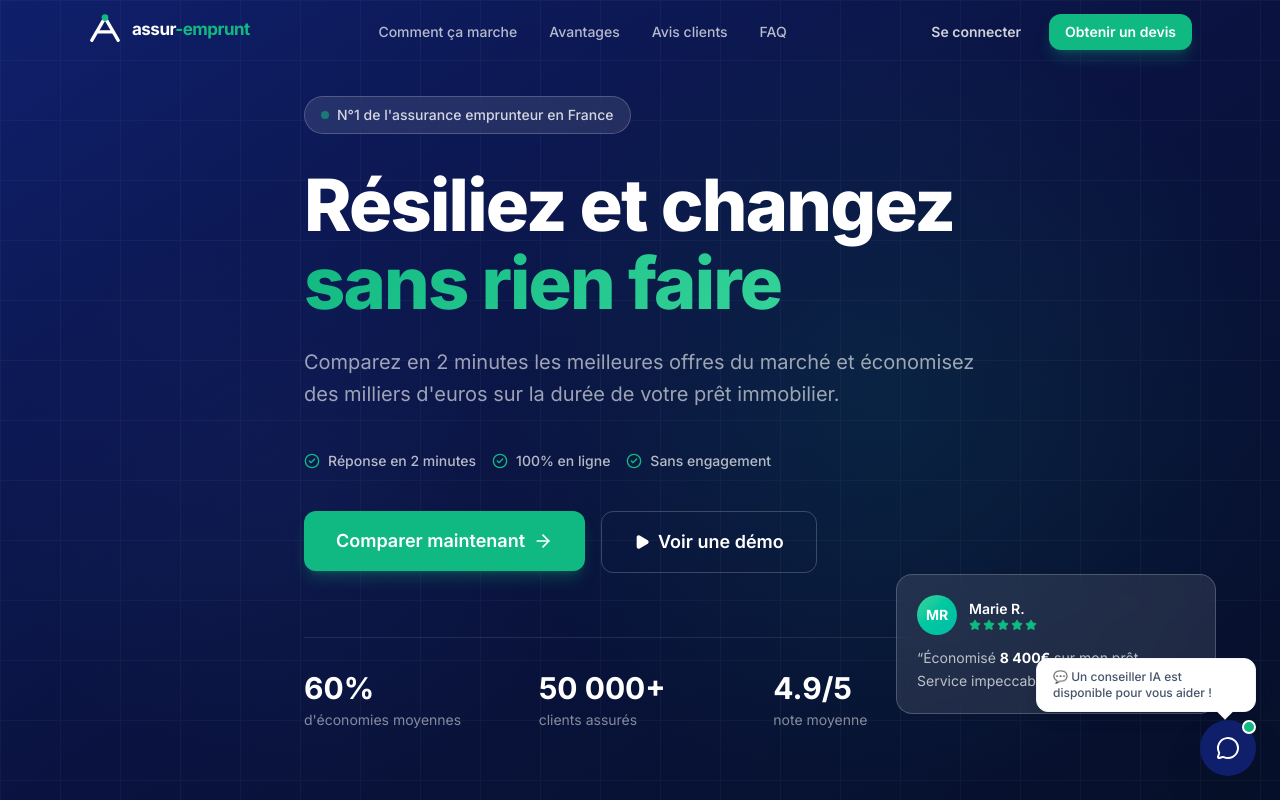
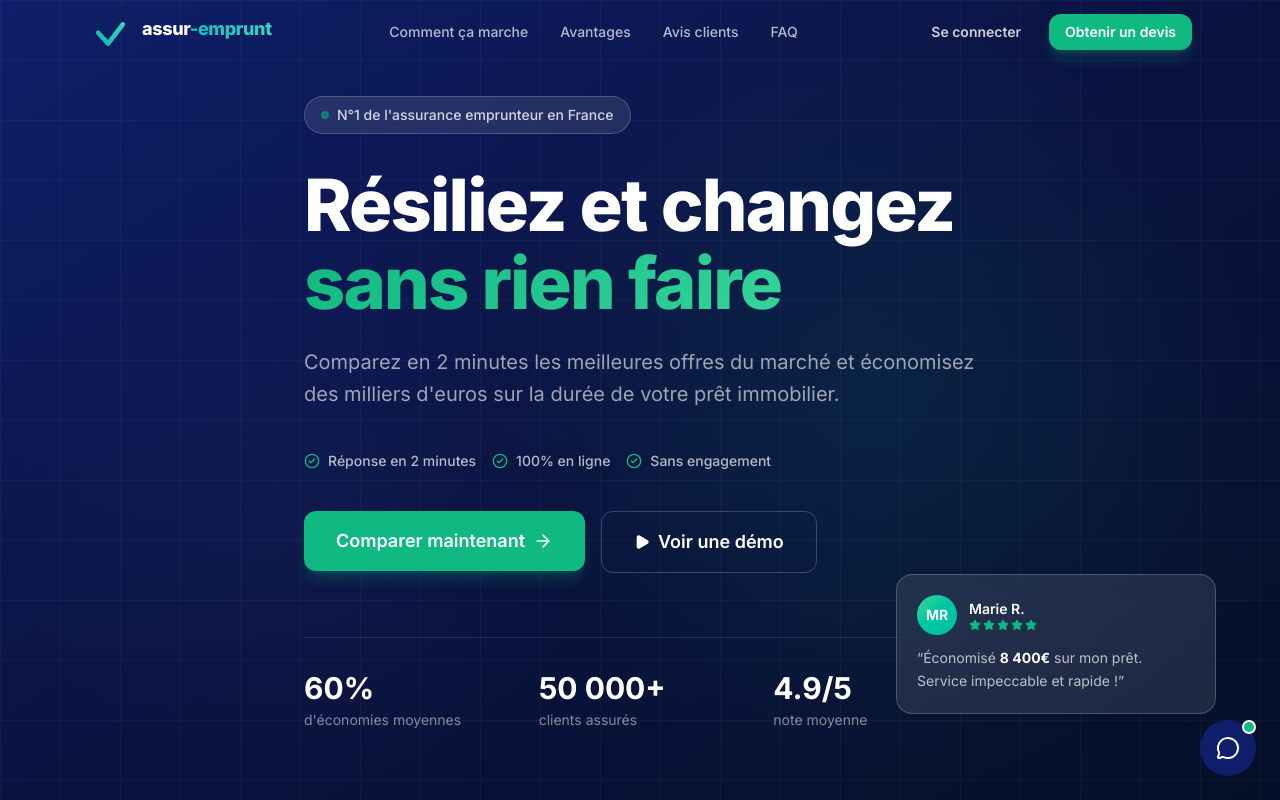
Before and after one commit to loricbenoit-coder/assurio, a React (Vite) app: page / in a window 1280 px wide. Shown: the top 800 px of the page. Built offline with nearby package versions, Linux system fonts and the light colour scheme.

Commit message:
feat: logo goutte A+checkmark teal + suppression bulle chat

```diff
--- a/src/components/chatbot/ChatWidget.jsx
+++ b/src/components/chatbot/ChatWidget.jsx
@@ -143,15 +143,7 @@
 
   return (
     <>
-      {/* Notification badge */}
-      {!open && hasNewMessage && (
-        <div className="fixed bottom-[88px] right-6 z-50 bg-white rounded-xl shadow-lg border border-slate-100 px-4 py-2.5 max-w-[220px]">
-          <p className="text-xs text-slate-600 font-medium">
-            💬 Un conseiller IA est disponible pour vous aider !
-          </p>
-          <div className="absolute -bottom-1.5 right-6 w-3 h-3 bg-white border-r border-b border-slate-100 rotate-45" />
-        </div>
-      )}
+      {/* Notification badge supprimée */}
 
       {/* Launcher button */}
       <button
--- a/src/components/ui/Logo.jsx
+++ b/src/components/ui/Logo.jsx
@@ -2,74 +2,77 @@
 import { cn } from '@/lib/utils'
 
 /**
- * Logo Assur-Emprunt v4
- * Style ultra-minimal : pic géométrique navy + point teal + wordmark propre
- * Inspiré de Linear, Vercel, Stripe
+ * Logo Assur-Emprunt v5
+ * Reproduction fidèle : "A" en forme de goutte navy + checkmark dégradé teal
+ * Deux jambes épaisses qui se rejoignent en bas (forme pointée/arrondie)
+ * Checkmark teal qui traverse la partie basse
  */
 
-export const LogoIcon = ({ size = 36, className }) => (
+export const LogoIcon = ({ size = 44, className }) => (
   <svg
     width={size}
-    height={size}
-    viewBox="0 0 36 36"
+    height={Math.round(size * 1.1)}
+    viewBox="0 0 100 110"
     fill="none"
     xmlns="http://www.w3.org/2000/svg"
     className={className}
   >
-    {/* Jambe gauche */}
+    <defs>
+      <linearGradient id="tealGrad" x1="20" y1="95" x2="85" y2="30" gradientUnits="userSpaceOnUse">
+        <stop offset="0%" stopColor="#0CB8B8" />
+        <stop offset="100%" stopColor="#3DD9C5" />
+      </linearGradient>
+    </defs>
+
+    {/* Jambe gauche — épaisse, arrondie au bout */}
     <path
-      d="M4 30 L18 6"
-      stroke="#0f1f6b"
-      strokeWidth="3.5"
+      d="M16 5 L52 98"
+      stroke="#0D1F5C"
+      strokeWidth="20"
       strokeLinecap="round"
     />
-    {/* Jambe droite */}
+
+    {/* Jambe droite — miroir */}
     <path
-      d="M32 30 L18 6"
-      stroke="#0f1f6b"
-      strokeWidth="3.5"
+      d="M84 5 L48 98"
+      stroke="#0D1F5C"
+      strokeWidth="20"
       strokeLinecap="round"
     />
-    {/* Barre horizontale */}
+
+    {/* Checkmark teal — traverse la partie basse */}
     <path
-      d="M10 21 L26 21"
-      stroke="#0f1f6b"
-      strokeWidth="3.5"
+      d="M24 64 L48 90 L83 44"
+      stroke="url(#tealGrad)"
+      strokeWidth="11"
       strokeLinecap="round"
+      strokeLinejoin="round"
+      fill="none"
     />
-    {/* Point teal au sommet */}
-    <circle cx="18" cy="6" r="3.5" fill="#10b981" />
-  </svg>
-)
-
-export const LogoIconLight = ({ size = 36, className }) => (
-  <svg
-    width={size}
-    height={size}
-    viewBox="0 0 36 36"
-    fill="none"
-    xmlns="http://www.w3.org/2000/svg"
-    className={className}
-  >
-    <path d="M4 30 L18 6" stroke="white" strokeWidth="3.5" strokeLinecap="round" />
-    <path d="M32 30 L18 6" stroke="white" strokeWidth="3.5" strokeLinecap="round" />
-    <path d="M10 21 L26 21" stroke="white" strokeWidth="3.5" strokeLinecap="round" />
-    <circle cx="18" cy="6" r="3.5" fill="#10b981" />
   </svg>
 )
 
 export const LogoWordmark = ({ dark = false, withTagline = false, className }) => (
-  <div className={cn('inline-flex items-center gap-2.5 select-none', className)}>
-    {dark ? <LogoIcon size={34} /> : <LogoIconLight size={34} />}
-    <div className="flex flex-col justify-center leading-none gap-0.5">
-      <div className="font-bold text-[17px] tracking-[-0.03em]">
-        <span style={{ color: dark ? '#0f1f6b' : '#ffffff' }}>assur</span>
-        <span style={{ color: '#10b981' }}>-emprunt</span>
+  <div className={cn('inline-flex items-center gap-3 select-none', className)}>
+    <LogoIcon size={42} />
+    <div className="flex flex-col justify-center leading-none gap-1">
+      <div className="font-extrabold text-[18px] tracking-[-0.02em]">
+        <span style={{ color: dark ? '#0D1F5C' : '#ffffff' }}>assur</span>
+        <span
+          style={{
+            background: 'linear-gradient(135deg, #0CB8B8, #3DD9C5)',
+            WebkitBackgroundClip: 'text',
+            WebkitTextFillColor: 'transparent',
+            backgroundClip: 'text',
+          }}
+        >
+          -emprunt
+        </span>
       </div>
       {withTagline && (
         <span
-          className="text-[9px] font-semibold uppercase tracking-[0.15em]"
-          style={{ color: dark ? '#94a3b8' : 'rgba(255,255,255,0.45)' }}
+          className="text-[9px] font-semibold uppercase tracking-[0.18em]"
+          style={{ color: dark ? '#94a3b8' : 'rgba(255,255,255,0.4)' }}
         >
           Moins cher · Plus simple
         </span>
```
Also changed, not shown: public/favicon.svg.
